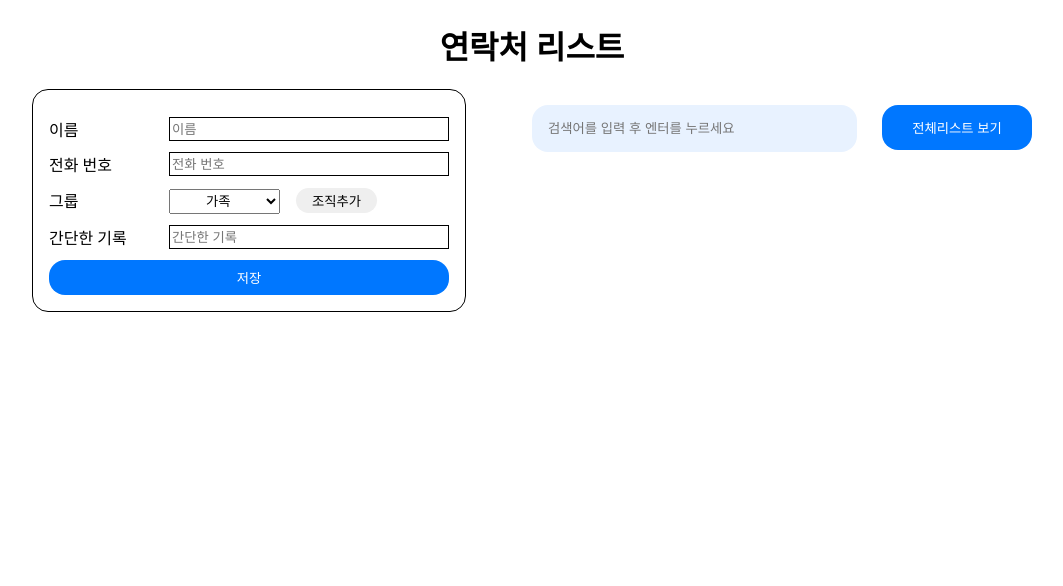
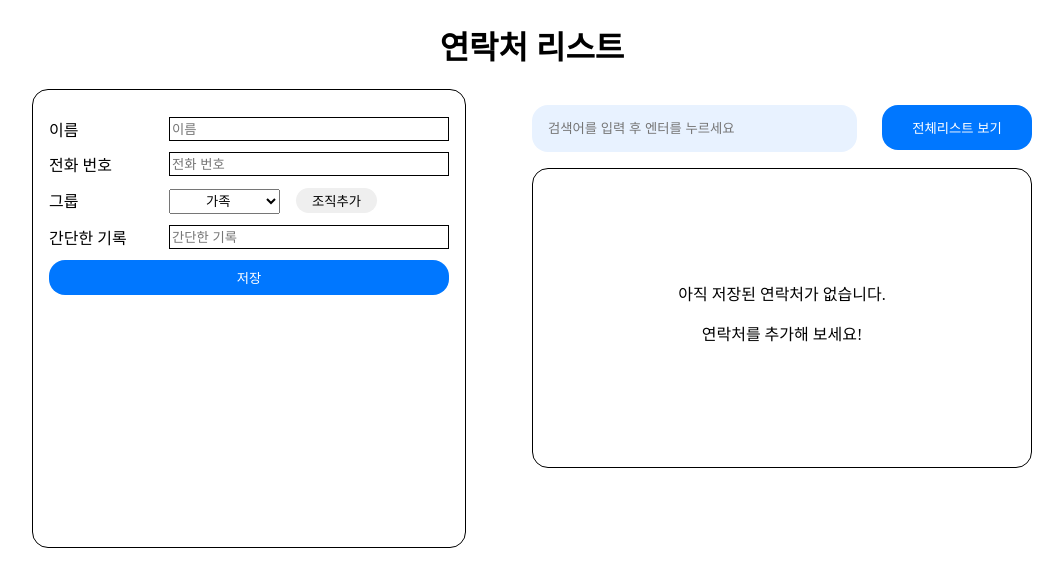
Before and after one commit to thsk3/contact-list, a React (Vite) app: page / in a window 1280 px wide. Shown: the top 586 px of the page, without its empty margins (108-1171 px from the left). Built offline with nearby package versions, Linux system fonts and the light colour scheme.

Commit message:
feat: 그룹 기본값 설정, 그룹 삭제 제한 - 그룹 리스트는 최소 한 개의 값을 가짐

```diff
--- a/index.html
+++ b/index.html
@@ -4,7 +4,7 @@
         <meta charset="UTF-8" />
         <link rel="icon" type="image/svg+xml" href="/vite.svg" />
         <meta name="viewport" content="width=device-width, initial-scale=1.0" />
-        <title>phone book</title>
+        <title>contact list</title>
     </head>
     <body>
         <div id="root"></div>
--- a/src/App.jsx
+++ b/src/App.jsx
@@ -27,7 +27,6 @@ function App() {
                 {showGroup ? <Group groups={groups} setGroups={setGroups} setShowGroup={setShowGroup}></Group> : <></>}
                 {showDetail ? <Detail contactList={contactList} index={index} setshowDetail={setShowDetail}></Detail> : <></>}
             </main>
-            <footer className="footer"></footer>
         </div>
     );
 }
--- a/src/components/Group.jsx
+++ b/src/components/Group.jsx
@@ -1,19 +1,24 @@
-import { useRef } from "react";
+import { useRef, useState } from "react";
 /** 추가해야 할 것
  * 1. 그룹이름 중복 검사
- * 2. 그룹 1개일 때는 삭제 불가능
- * 3. 그룹이 1개일 때 선택 안되는 버그 해결
- * 4. 그룹이름이 이미 사용중일 때에는 삭제 불가능하도록 수정
+ * 2. 그룹이름이 이미 사용중일 때에는 삭제 불가능하도록 수정
  */
 export default function Group({ groups, setGroups, setShowGroup }) {
     let inputRef = useRef(null);
     let groupName = "";
-
+    let [deleteMessage, showDeleteMessage] = useState(false);
     const deleteGroup = (i) => {
-        let copy = [...groups];
-        copy.splice(i, 1);
-        setGroups(copy);
-        localStorage.setItem("groups", JSON.stringify(copy));
+        if (groups.length === 1) {
+            showDeleteMessage(true);
+            setTimeout(() => {
+                showDeleteMessage(false);
+            }, 2000);
+        } else {
+            let copy = [...groups];
+            copy.splice(i, 1);
+            setGroups(copy);
+            localStorage.setItem("groups", JSON.stringify(copy));
+        }
     };
     const saveGroup = () => {
         if (groupName.length > 0) {
@@ -61,6 +66,7 @@ export default function Group({ groups, setGroups, setShowGroup }) {
                         추가
                     </button>
                 </div>
+                {deleteMessage ? <p className="delete-message">그룹은 최소 1개 이상이어야 합니다.</p> : <></>}
             </div>
         </div>
     );
--- a/src/index.css
+++ b/src/index.css
@@ -99,6 +99,7 @@ button {
 /* ===== list ===== */
 .contact-list-wrap {
     width: 50%;
+    margin-bottom: 5rem;
 }
 .contact-list-wrap > form {
     margin: 1rem auto;
@@ -140,6 +141,13 @@ button {
     margin-left: 0.5rem;
     padding: 0.3rem 0.5rem;
     border: 1px solid;
+}
+.empty-list {
+    border: 1px solid;
+    border-radius: 1rem;
+    text-align: center;
+    height: 300px;
+    padding-top: 6rem;
 }
 .modal-wrap {
     position: absolute;
@@ -206,6 +214,12 @@ button {
     transition: 0.2s;
     background-color: var(--color-blue);
 }
+.delete-message {
+    margin-top: 5px;
+    text-align: center;
+    font-size: 0.7rem;
+    color: red;
+}
 /* footer */
 .footer {
     height: 6rem;
--- a/src/section/ContactList.jsx
+++ b/src/section/ContactList.jsx
@@ -73,6 +73,7 @@ export default function ContactList({ contactList, setContactList, setIndex, set
                     전체리스트 보기
                 </button>
             </form>
+            {contactList.length > 0 ? (
                 <ul className="contact-list">
                     {isSearchList
                         ? searchList.map((item, i) => {
@@ -82,6 +83,12 @@ export default function ContactList({ contactList, setContactList, setIndex, set
                               return list(item, i);
                           })}
                 </ul>
+            ) : (
+                <div className="empty-list">
+                    <p>아직 저장된 연락처가 없습니다.</p>
+                    <p>연락처를 추가해 보세요!</p>
+                </div>
+            )}
         </div>
     );
 }
--- a/src/section/ContactListForm.jsx
+++ b/src/section/ContactListForm.jsx
@@ -6,7 +6,7 @@ export default function ContactListForm({ contactList, setContactList, groups, s
     let dataForm = {
         name: "",
         number: "",
-        group: "",
+        group: groups[0] || "",
         memo: "",
     };
 
```
Lines whose indentation alone changed are shown as unchanged.
